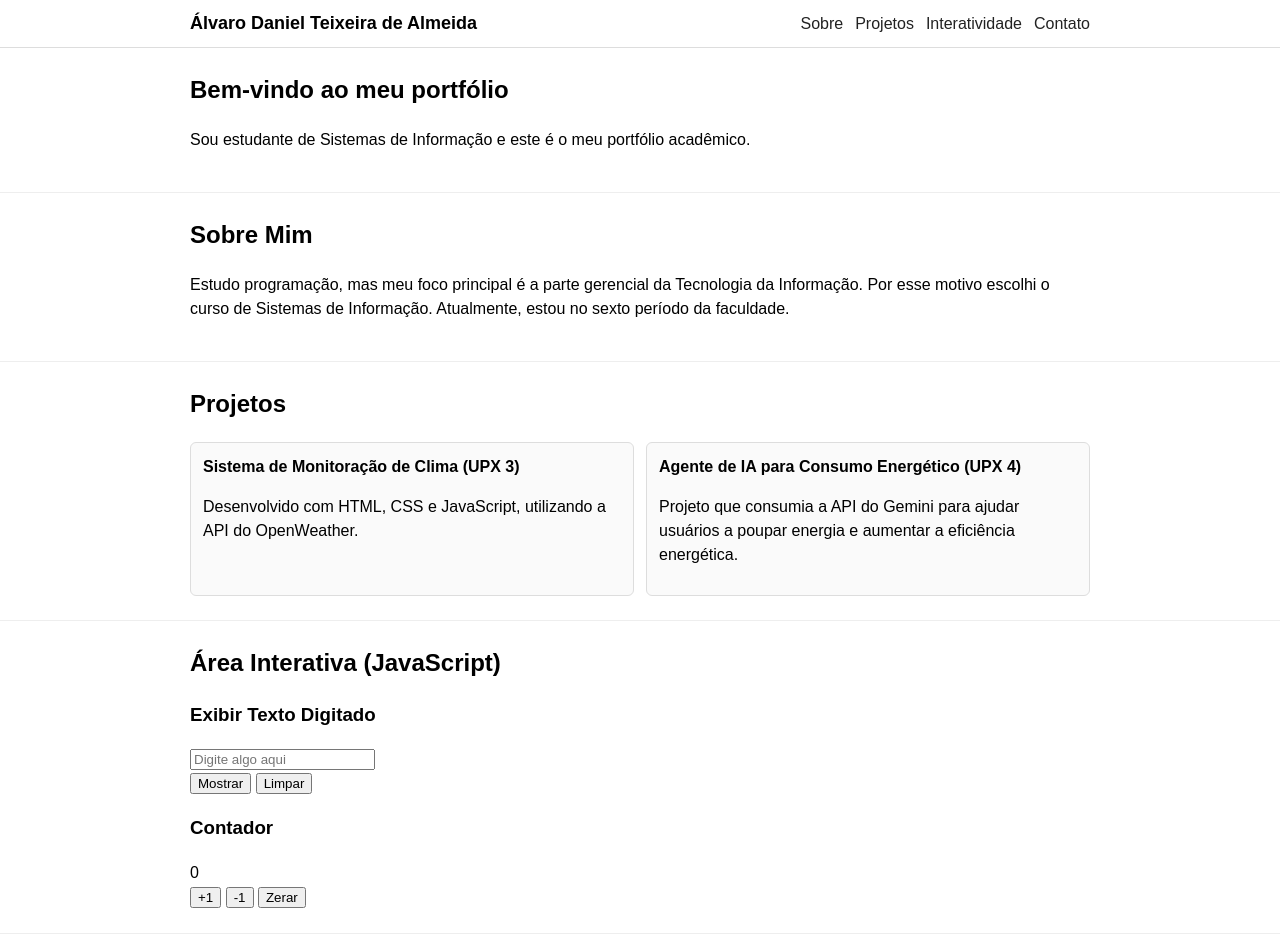
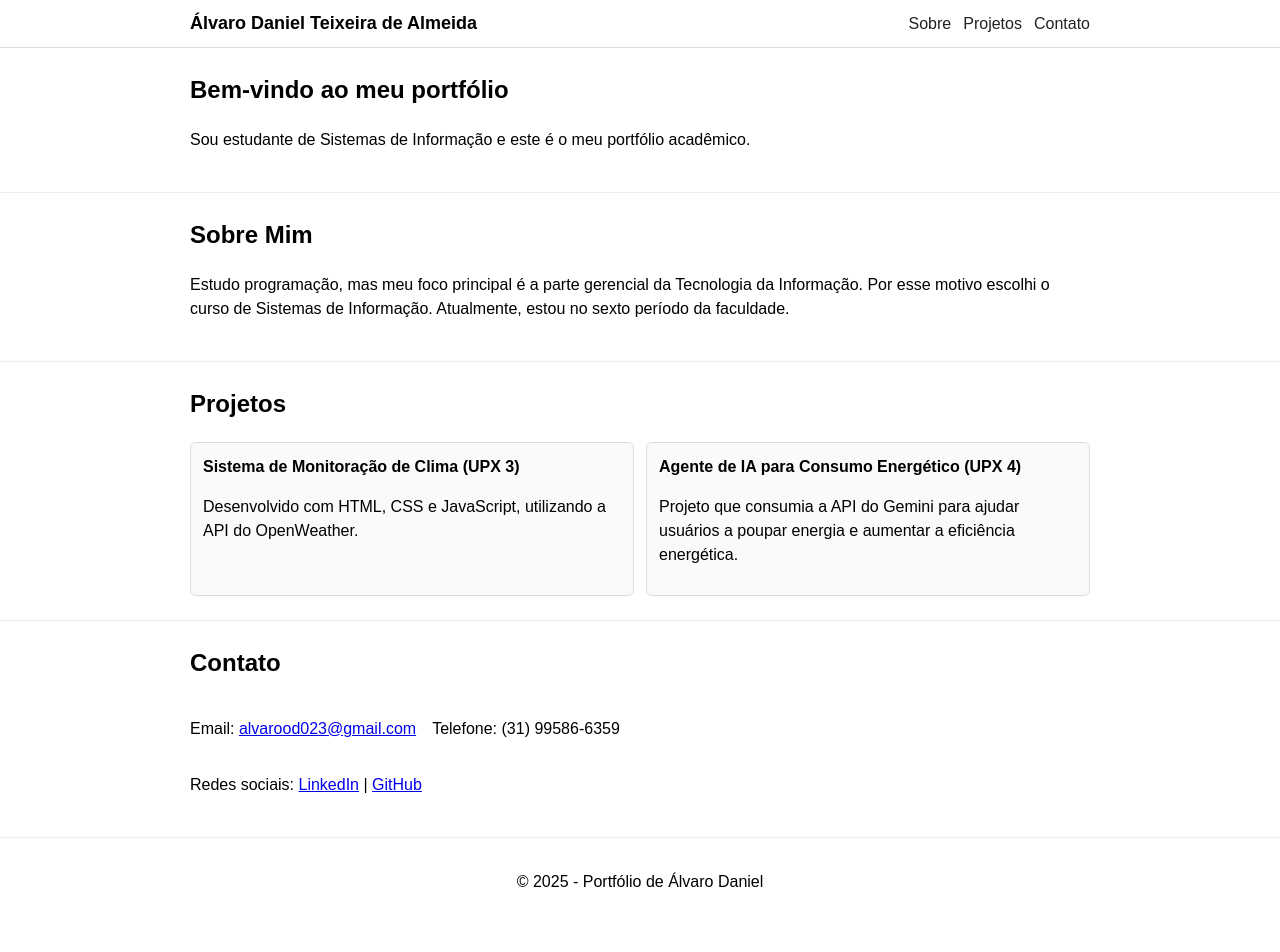
Before and after one commit to alvarodta/portfolio, a plain HTML site: page index.html in a window 1280 px wide. Shown: the top 952 px of the page. After the commit the page ends 926 px from the top, so only its background shows below. Drawn offline with Linux system fonts and the light colour scheme.

Commit message:
Update index.html

```diff
--- a/index.html
+++ b/index.html
@@ -5,7 +5,6 @@
     <title>Portfólio - Álvaro Daniel</title>
     <meta name="viewport" content="width=device-width, initial-scale=1">
     <link rel="stylesheet" href="styles.css">
-    <script src="scripts.js" defer></script>
 </head>
 <body>
 
@@ -16,7 +15,6 @@
                 <ul>
                     <li><a href="#sobre">Sobre</a></li>
                     <li><a href="#projetos">Projetos</a></li>
-                    <li><a href="#interatividade">Interatividade</a></li>
                     <li><a href="#contato">Contato</a></li>
                 </ul>
             </nav>
@@ -41,6 +39,8 @@
     <section id="projetos">
         <div class="container">
             <h2>Projetos</h2>
+
+
             <div class="grid-projetos">
                 <div class="item">
                     <h3>Sistema de Monitoração de Clima (UPX 3)</h3>
@@ -51,38 +51,14 @@
                     <p>Projeto que consumia a API do Gemini para ajudar usuários a poupar energia e aumentar a eficiência energética.</p>
                 </div>
             </div>
-        </div>
-    </section>
 
-    <section id="interatividade">
-        <div class="container">
-            <h2>Área Interativa (JavaScript)</h2>
-
-            <div class="interativo">
-                <h3>Exibir Texto Digitado</h3>
-                <input type="text" id="entrada" placeholder="Digite algo aqui">
-                <div class="botoes">
-                    <button id="btnMostrar">Mostrar</button>
-                    <button id="btnLimpar">Limpar</button>
-                </div>
-                <div id="resultado" class="resultado"></div>
-            </div>
-
-            <div class="interativo contador-box">
-                <h3>Contador</h3>
-                <div id="contador" class="contador">0</div>
-                <div class="botoes">
-                    <button id="btnMais">+1</button>
-                    <button id="btnMenos">-1</button>
-                    <button id="btnZerar">Zerar</button>
-                </div>
-            </div>
         </div>
     </section>
 
     <section id="contato">
         <div class="container">
             <h2>Contato</h2>
+
             <div class="contato-flex">
                 <p>Email: <a href="mailto:alvarood023@gmail.com">alvarood023@gmail.com</a></p>
                 <p>Telefone: (31) 99586-6359</p>
```
